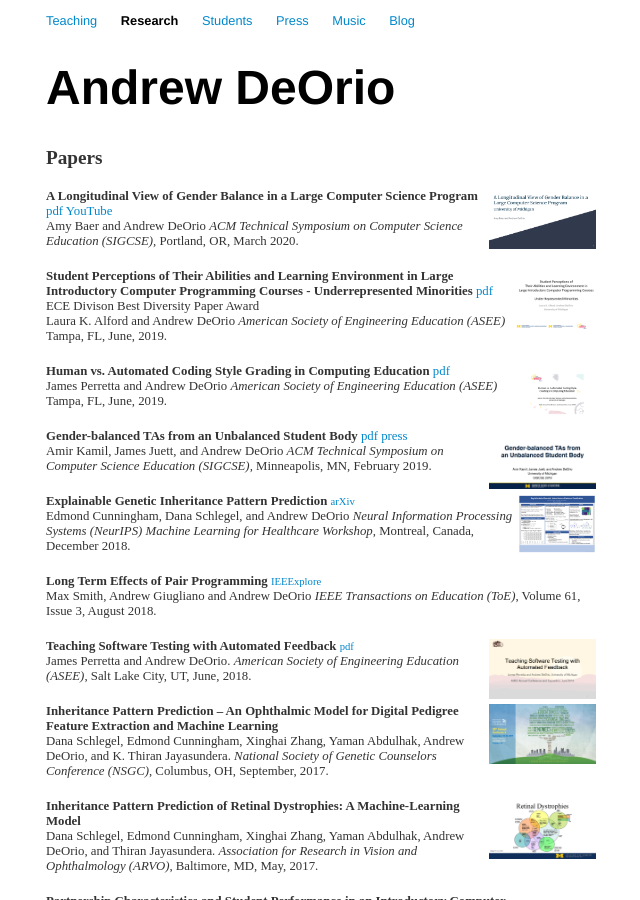
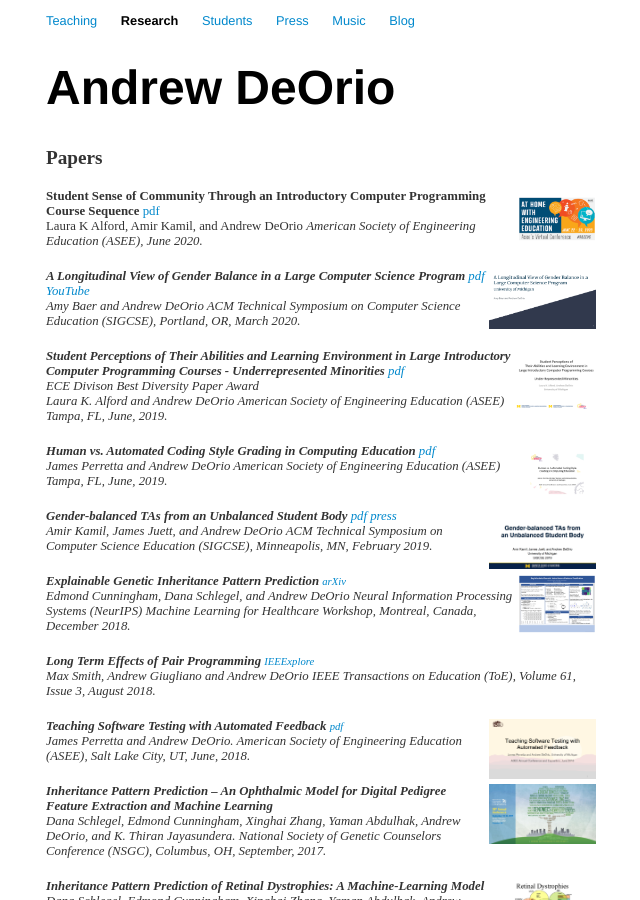
Before and after one commit to awdeorio/andrewdeorio.com, a Jekyll site: the page built from research/index.html, in a window 1280 px wide and 900 px high. Shown: the whole window, without its empty margins (319-959 px from the left). Built offline with Jekyll 4.4.1, drawn with Linux system fonts in a browser that asks for light colours; nearby versions of some CDN libraries.

Commit message:
Add ASEE20 paper

```diff
--- a/research/index.html
+++ b/research/index.html
@@ -6,6 +6,18 @@ title: Research | Andrew DeOrio
 <div class="publication">
 <h2>Papers</h2>
 </div>
+
+<div class="publication">
+<a href="assets/ASEE20-slides.pdf" target="_blank" >
+  <img class="research-thumbnail" src="assets/ASEE20-thumbnail.png" alt="thumbnail">
+</a>
+<b>Student Sense of Community Through an Introductory Computer Programming Course Sequence</b>
+<a href="assets/ASEE20.pdf" target="_blank">pdf</a>
+<br>
+Laura K Alford, Amir Kamil, and Andrew DeOrio
+<i>American Society of Engineering Education (ASEE), June 2020.
+</div>
+
 
 <div class="publication">
 <a href="assets/SIGCSE20-slides.pdf" target="_blank" >
```
Also changed, not shown: research/assets/ASEE20-thumbnail.png (added), 2 other files.
